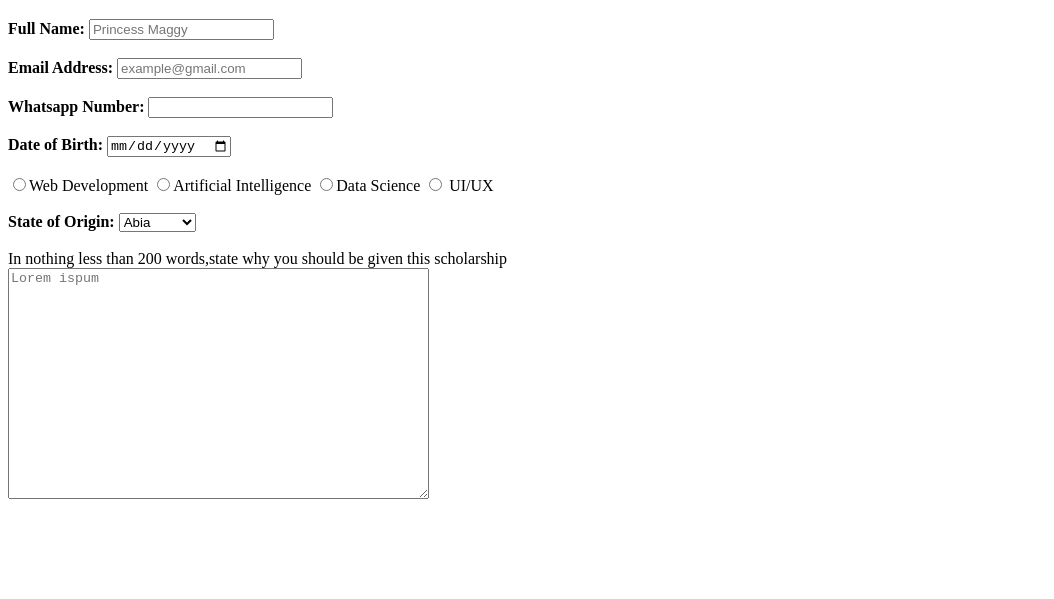
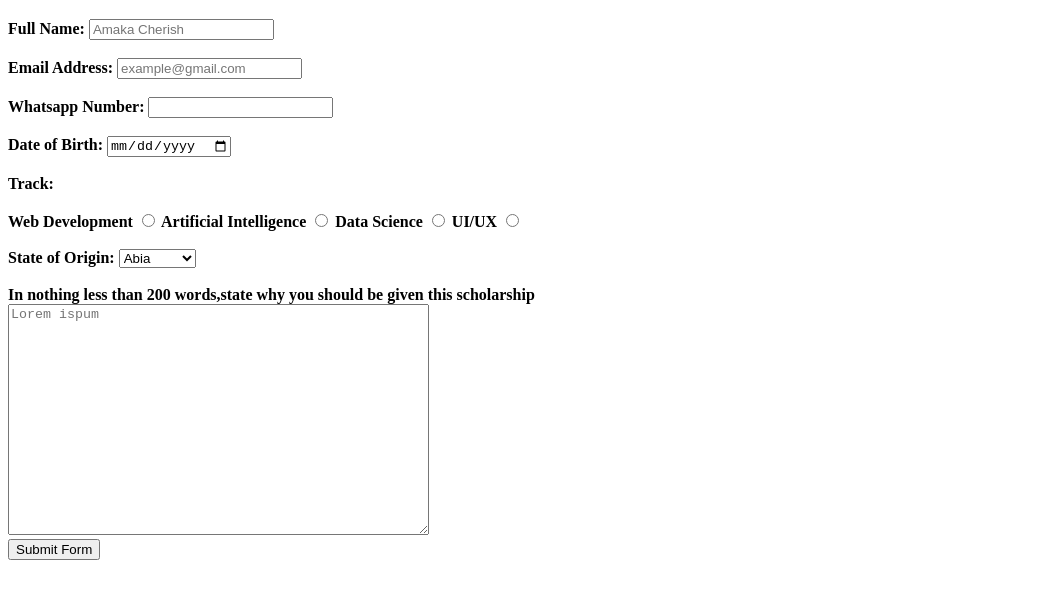
Before and after one commit to AmakaCherish/GithubAss, a plain HTML site: page Index.html in a window 1280 px wide. Shown: the part 61-660 px from the top of the page, without its empty margins (0-1054 px from the left). Drawn offline with Linux system fonts and the light colour scheme.

Commit message:
Track label and Submit button

```diff
--- a/Index.html
+++ b/Index.html
@@ -12,7 +12,7 @@
         <h1>FILL THIS FORM IN ORDER TO REGISETER FOR THIS COHORT.</h1>
         <div>
             <label for="name"><b>Full Name:</label>
-            <input id="name" type="text" placeholder="Princess Maggy">
+            <input id="name" type="text" placeholder="Amaka Cherish">
         </div> </br>
 
         <div>
@@ -31,14 +31,16 @@
         </div> </br>
 
         <div>
-            <label for="Track"></label>
-        </b>
-        </div>
-        <div>
-            <input type="radio"><name>Web Development</name>
-            <input type="radio"><name>Artificial Intelligence</name>
-            <input type="radio"><name>Data Science</name>
-            <input type="radio"><name> UI/UX</name>
+            <label for="Track">Track:</label>
+        </br> </br>
+            <label>Web Development</label>
+            <input type="radio" name="Track" />
+            <label>Artificial Intelligence</label>
+            <input type="radio" name="Track" />
+            <label>Data Science</label>
+            <input type="radio" name="Track" />
+            <label>UI/UX</label>
+            <input type="radio" name="Track" />
         </div> </br>
 
          <div>
@@ -56,6 +58,10 @@
             <textarea rows="15" placeholder="Lorem ispum" cols="50"></textarea>
         </div>
 
+        <div>
+            <input type="submit" value="Submit Form" />
+        </div>
+
     </form>
     </main>
 
```
